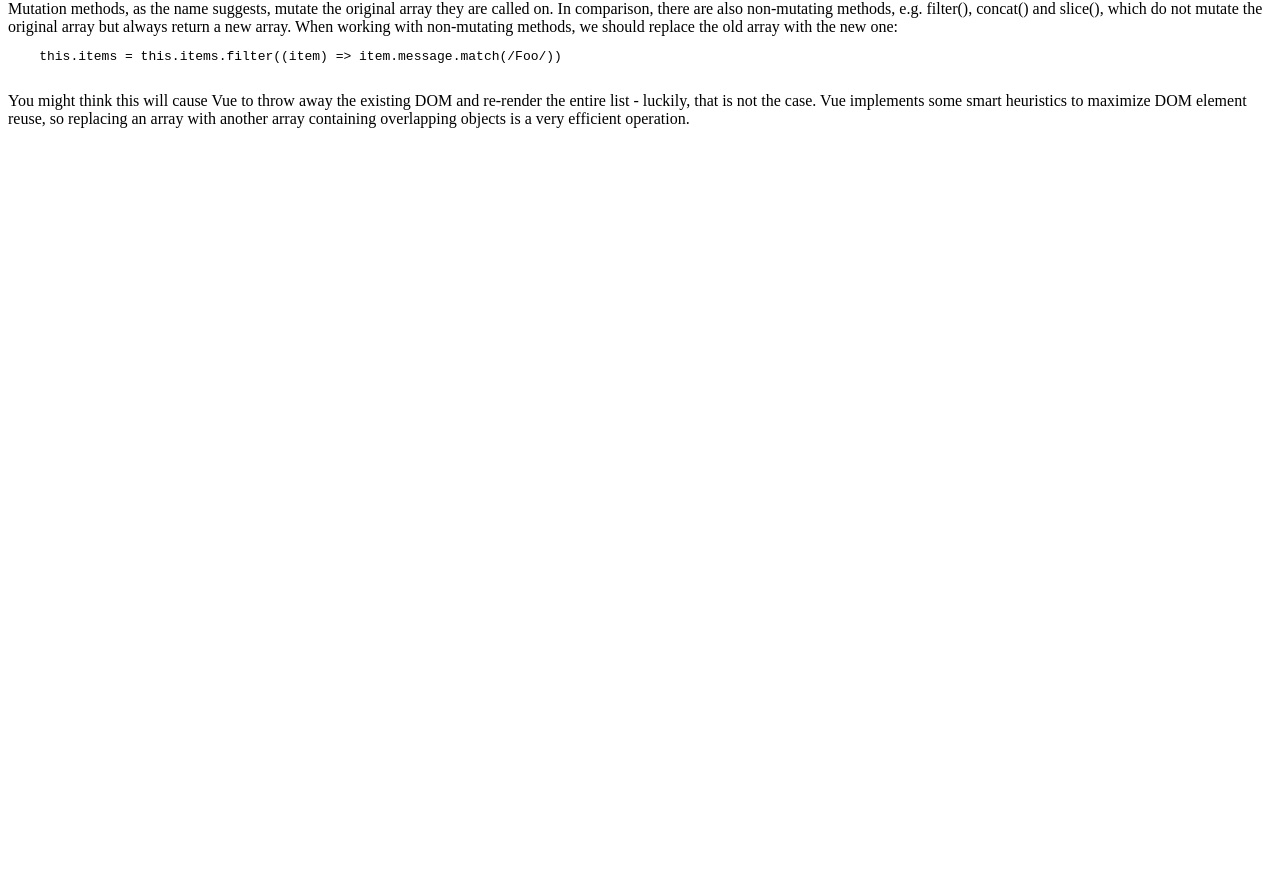
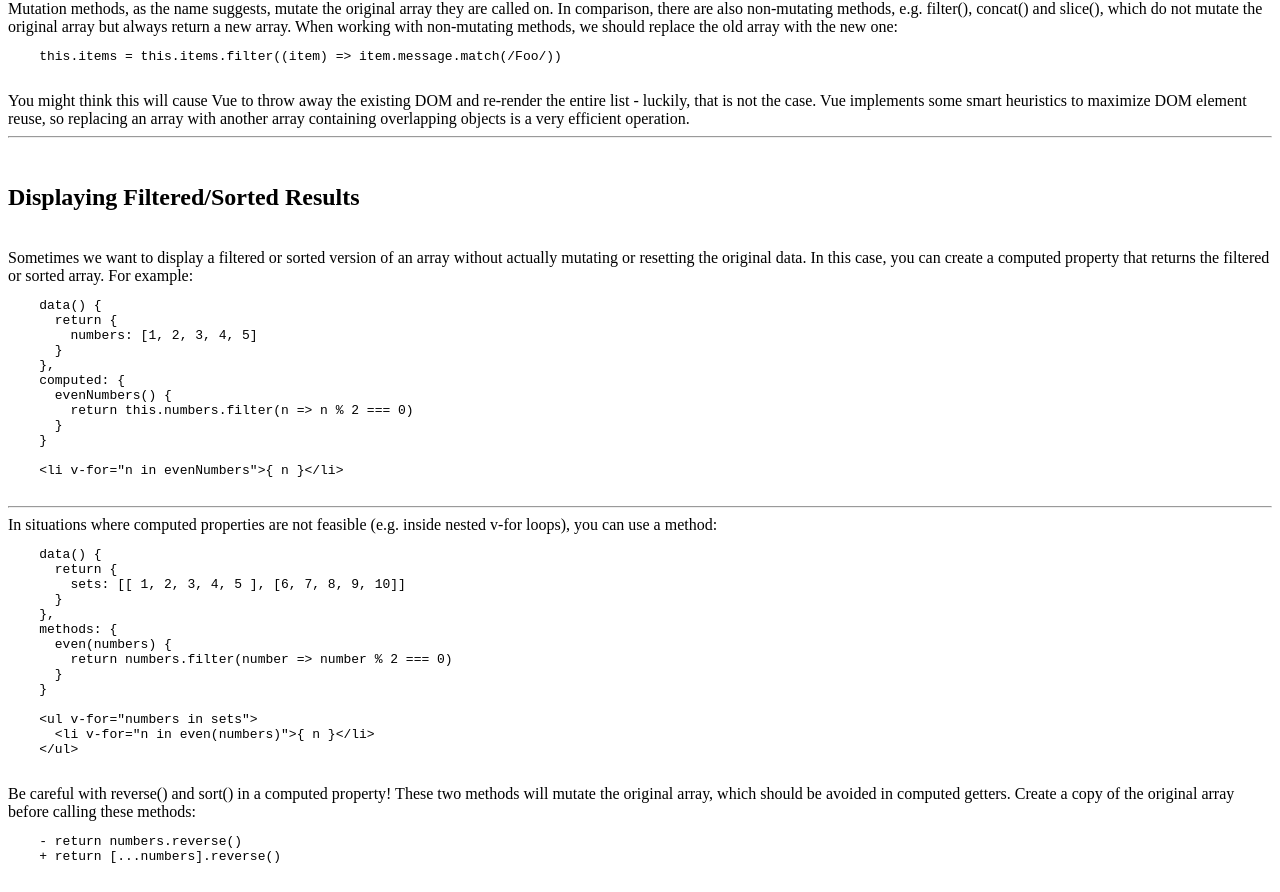
Before and after one commit to mehmethakan0220/vue, a Vue app in the folder 1-intro/5-list-rendering/: page / in a window 1280 px wide. Shown: the part 4640-5532 px from the top of the page. Before the commit the page ends 4776 px from the top, so only its background shows below. Built offline with nearby package versions, Linux system fonts and the light colour scheme.

Commit message:
Displaying Filtered/Sorted Results

```diff
--- a/1-intro/5-list-rendering/src/App.vue
+++ b/1-intro/5-list-rendering/src/App.vue
@@ -298,6 +298,56 @@
   <div>
     You might think this will cause Vue to throw away the existing DOM and re-render the entire list - luckily, that is not the case. Vue implements some smart heuristics to maximize DOM element reuse, so replacing an array with another array containing overlapping objects is a very efficient operation.
   </div>
+  <hr>
+  <br>
+  <h2>Displaying Filtered/Sorted Results</h2>
+  <br>
+  <div>
+    Sometimes we want to display a filtered or sorted version of an array without actually mutating or resetting the original data. In this case, you can create a computed property that returns the filtered or sorted array.
+
+    For example:
+  </div>
+  <pre>
+    data() {
+      return {
+        numbers: [1, 2, 3, 4, 5]
+      }
+    },
+    computed: {
+      evenNumbers() {
+        return this.numbers.filter(n => n % 2 === 0)
+      }
+    }
+
+    &lt;li v-for="n in evenNumbers"&gt;{ n }&lt;/li&gt;
+  </pre>
+  <hr>
+  <div>
+    In situations where computed properties are not feasible (e.g. inside nested v-for loops), you can use a method:
+  </div>
+  <pre>
+    data() {
+      return {
+        sets: [[ 1, 2, 3, 4, 5 ], [6, 7, 8, 9, 10]]
+      }
+    },
+    methods: {
+      even(numbers) {
+        return numbers.filter(number => number % 2 === 0)
+      }
+    }
+
+    &lt;ul v-for="numbers in sets"&gt;
+      &lt;li v-for="n in even(numbers)"&gt;{ n }&lt;/li&gt;
+    &lt;/ul&gt;
+  </pre>
+  <div>
+    Be careful with reverse() and sort() in a computed property! These two methods will mutate the original array, which should be avoided in computed getters. Create a copy of the original array before calling these methods:
+  </div>
+  <pre>
+    - return numbers.reverse()
+    + return [...numbers].reverse()
+  </pre>
 
 
 
```
